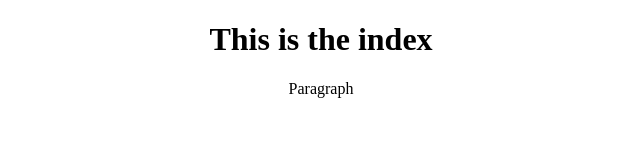
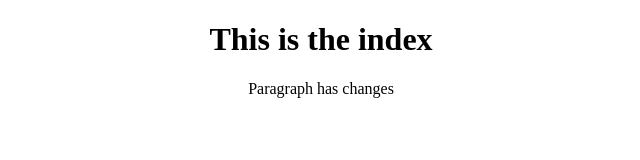
Before and after one commit to Shabair/testing, a plain HTML site: page index.html in a window 1280 px wide. Shown: the whole page, without its empty margins (319-959 px from the left). Drawn offline with Linux system fonts and the light colour scheme.

Commit message:
index change

```diff
--- a/index.html
+++ b/index.html
@@ -6,7 +6,7 @@
 <body>
 <center>
 	<h1>This is the index</h1>
-	<p>Paragraph</p>
+	<p>Paragraph has changes</p>
 </center>
 </body>
 </html>
```
